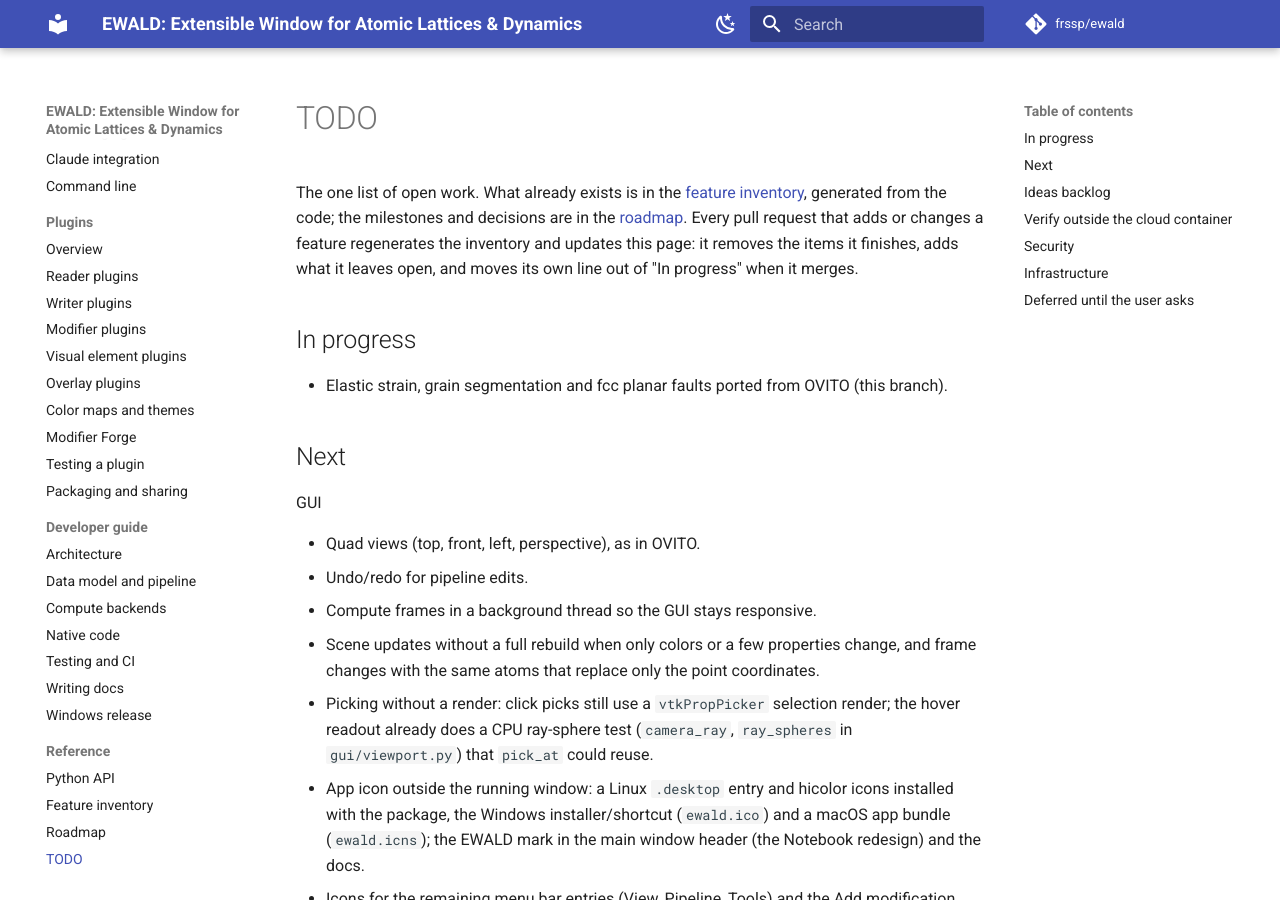
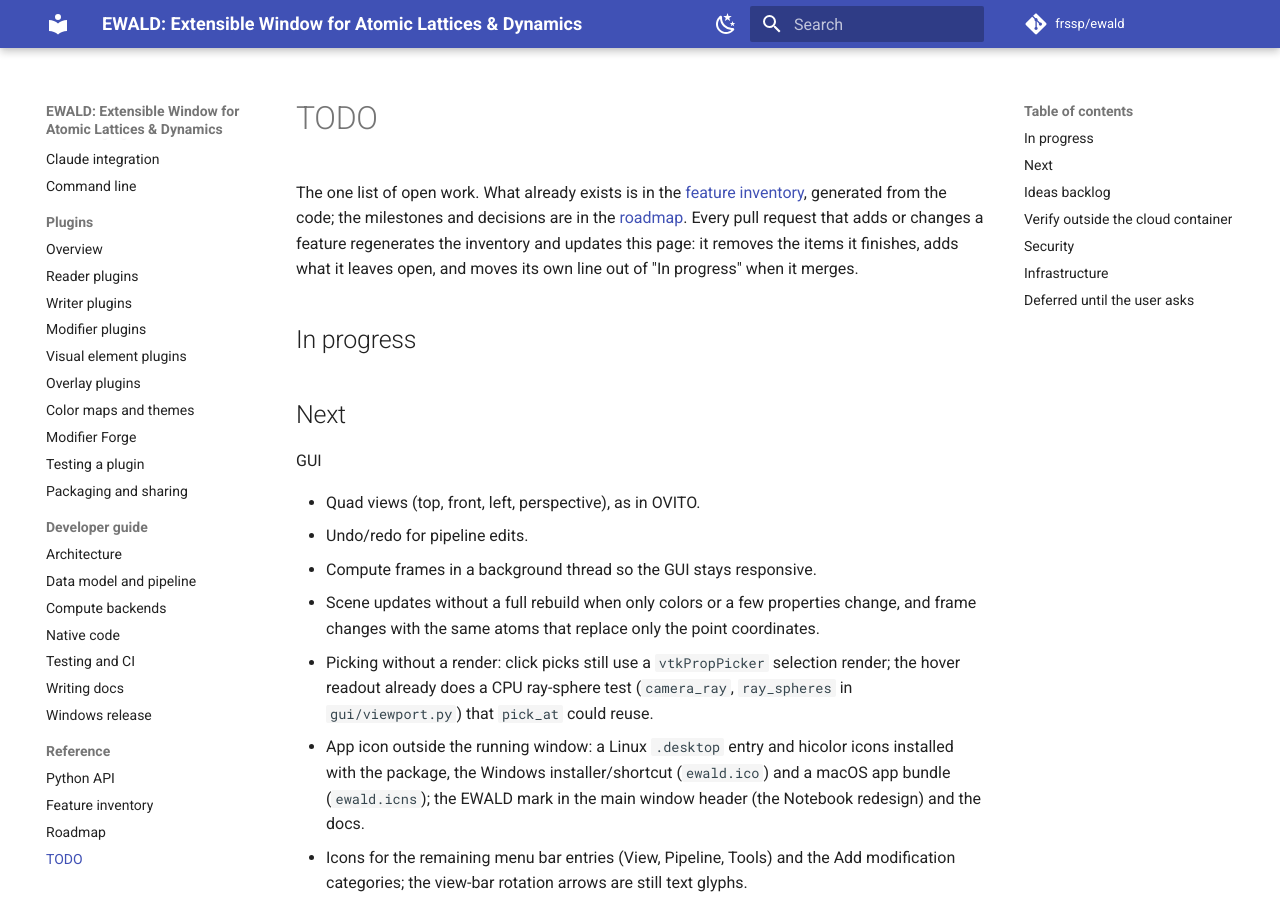
Before and after one commit to frssp/ewald, an MkDocs documentation site: the page built from docs/todo.md, in a window 1280 px wide and 900 px high. Built offline with MkDocs 1.6.1 and Material for MkDocs 9.7.7, drawn with Linux system fonts in a browser that asks for light colours; comment, search, counter and statistics services are not loaded.

Commit message:
todo: move elastic strain/grain segmentation out of In progress
Co-Authored-By: Claude Opus 5.5 (1M context) <noreply@anthropic.com>

```diff
--- a/docs/todo.md
+++ b/docs/todo.md
@@ -8,7 +8,6 @@ it removes the items it finishes, adds what it leaves open, and moves its own li
 
 ## In progress
 
-- Elastic strain, grain segmentation and fcc planar faults ported from OVITO (this branch).
 
 ## Next
 
```
